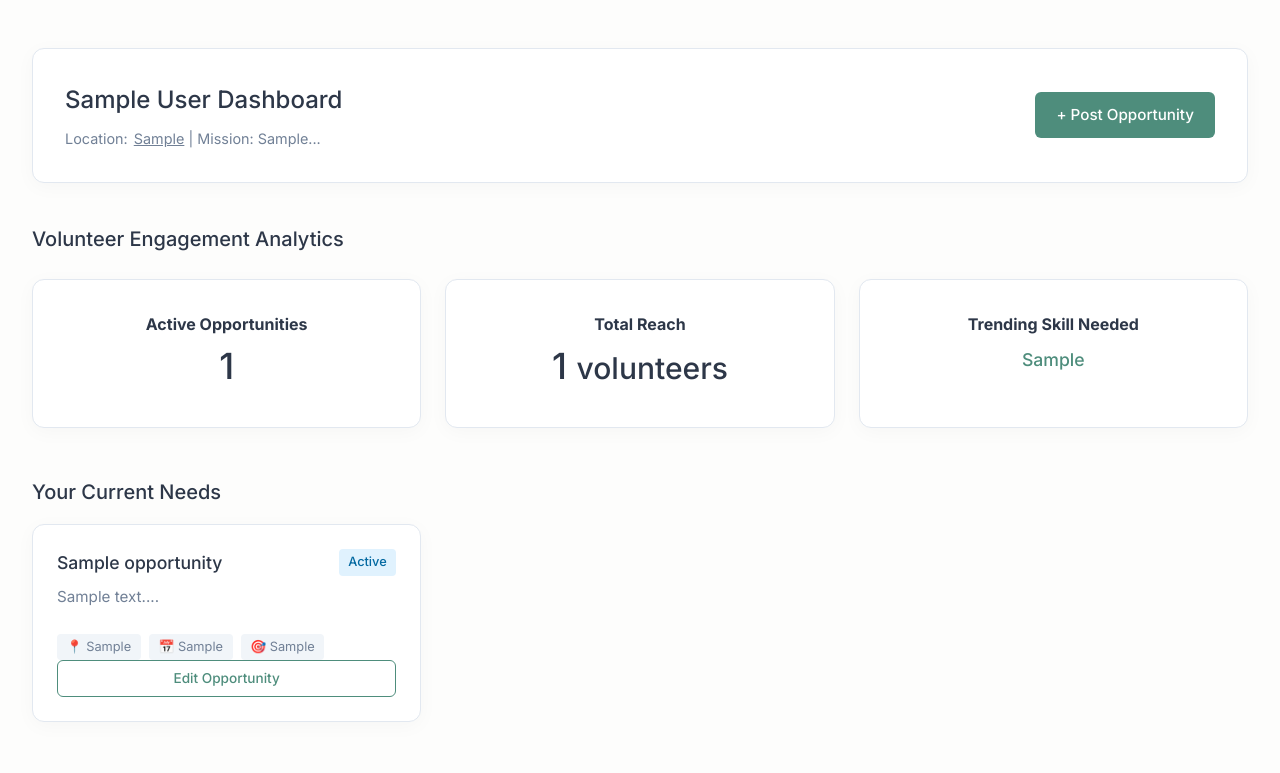
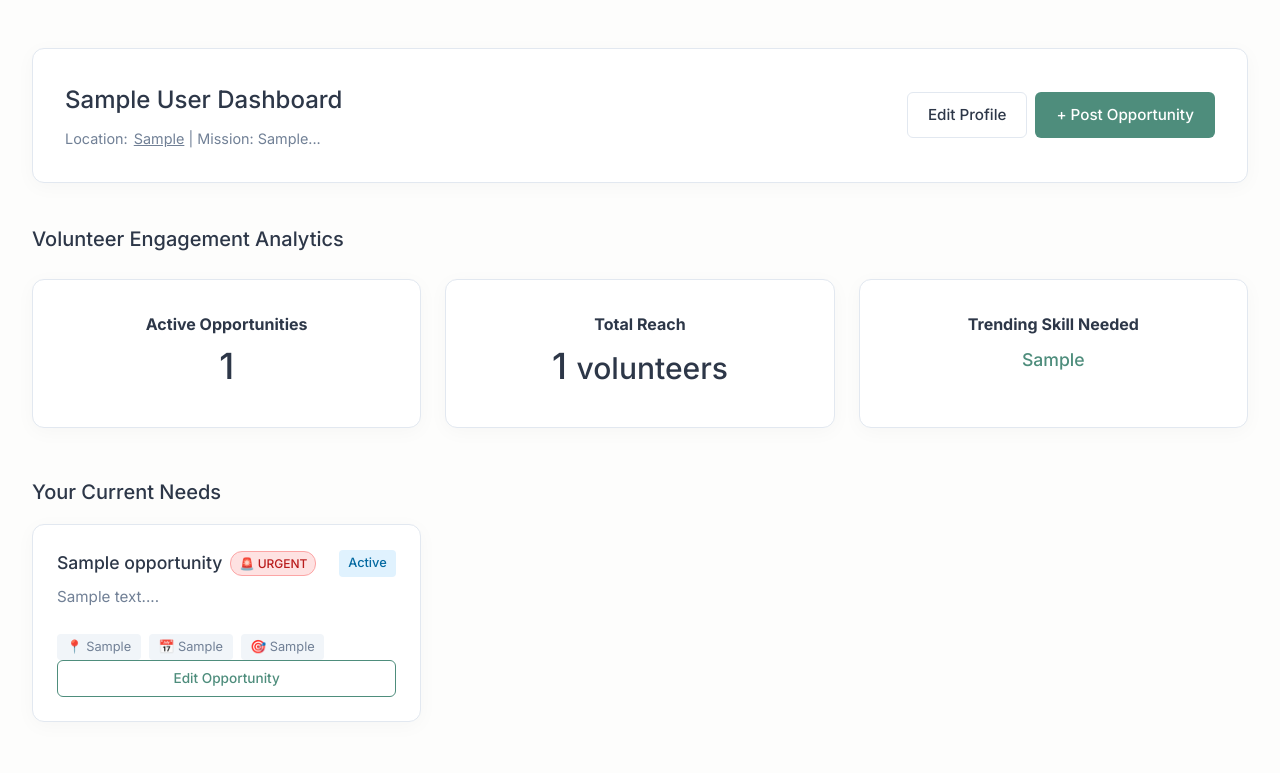
Before and after one commit to Himnishchauhan/KindLink, a Flask app: template templates/ngo_dashboard.html in a window 1280 px wide. Shown: the part 95-868 px from the top of the page. Run offline with Flask 3, Linux system fonts and the light colour scheme; tables that the repository leaves empty hold one stand-in row (values such as "Sample post"); the template is opened without the code that fills it: values that come from a table or form of the project are taken from there, most other values are stand-ins (such as "Sample title", 1, 10 or a date in 2020); some libraries are stand-ins or nearby versions.

Commit message:
feat: complete urgency, API hooks, and navigation layouts

```diff
--- a/alter_db.py
+++ b/alter_db.py
@@ -9,9 +9,9 @@ if not os.path.exists(db_path):
 conn = sqlite3.connect(db_path)
 cursor = conn.cursor()
 try:
-    cursor.execute("ALTER TABLE application ADD COLUMN status VARCHAR(20) DEFAULT 'pending'")
+    cursor.execute("ALTER TABLE opportunity ADD COLUMN is_urgent BOOLEAN DEFAULT 0")
     conn.commit()
-    print("Added status column successfully.")
+    print("Added is_urgent column successfully.")
 except Exception as e:
     print("Error:", e)
 finally:
--- a/app.py
+++ b/app.py
@@ -42,6 +42,7 @@ class Opportunity(db.Model):
     skills_required = db.Column(db.String(255), default='')
     duration = db.Column(db.String(100), default='')
     location = db.Column(db.String(100), default='Local')
+    is_urgent = db.Column(db.Boolean, default=False)
     created_at = db.Column(db.DateTime, default=datetime.utcnow)
 
     ngo = db.relationship('User', backref=db.backref('opportunities', lazy=True))
@@ -150,6 +151,12 @@ def volunteer_dashboard():
         overlap = set(user_skills).intersection(set(opp_skills))
         score = len(overlap)
 
+        # Boost for urgent opportunities
+        if opp.is_urgent:
+            score += 2 # slight base boost for urgency
+            if user.is_available_now:
+                score += 5 # massive prioritized boost for available volunteers
+
         matches.append({'opportunity': opp, 'score': score})
 
     # Sort by score desc
@@ -176,6 +183,9 @@ def ngo_dashboard():
         o_skills = [s.strip().lower() for s in app_rec.opportunity.skills_required.split(',')] if app_rec.opportunity.skills_required else []
         app_rec.match_percent = len(set(u_skills).intersection(set(o_skills))) * 15 + 50
 
+    # Prioritize available volunteers (especially for urgent opps)
+    applications.sort(key=lambda a: (a.is_available_now and a.opportunity.is_urgent, a.is_available_now, a.match_percent), reverse=True)
+
     # Calculate trending skill (most requested globally)
     all_opps_platform = Opportunity.query.all()
     skill_counts = {}
@@ -200,6 +210,7 @@ def new_opportunity():
         skills_required = request.form.get('skills_required')
         duration = request.form.get('duration')
         location = request.form.get('location')
+        is_urgent = True if request.form.get('is_urgent') == 'on' else False
 
         opp = Opportunity(
             ngo_id=user.id,
@@ -207,7 +218,8 @@ def new_opportunity():
             description=description,
             skills_required=skills_required,
             duration=duration,
-            location=location
+            location=location,
+            is_urgent=is_urgent
         )
         db.session.add(opp)
         db.session.commit()
@@ -233,6 +245,7 @@ def edit_opportunity(opp_id):
         opp.skills_required = request.form.get('skills_required')
         opp.duration = request.form.get('duration')
         opp.location = request.form.get('location')
+        opp.is_urgent = True if request.form.get('is_urgent') == 'on' else False
 
         db.session.commit()
         flash('Opportunity updated successfully!', 'success')
--- a/templates/base.html
+++ b/templates/base.html
@@ -19,7 +19,6 @@
                     {% if session.get('role') == 'volunteer' %}
                         <a href="{{ url_for('make_application') }}" class="nav-link">Make An Application</a>
                     {% endif %}
-                    <a href="{{ url_for('edit_profile') }}" class="nav-link">Edit Profile</a>
                     <a href="{{ url_for('logout') }}" class="btn btn-outline">Logout</a>
                 {% else %}
                     <a href="{{ url_for('login') }}" class="nav-link">Login</a>
--- a/templates/edit_opportunity.html
+++ b/templates/edit_opportunity.html
@@ -36,6 +36,11 @@
                 <input type="text" id="location" name="location" class="form-control" value="{{ opp.location }}">
             </div>
 
+            <div class="form-group" style="display: flex; align-items: center; gap: 0.5rem; margin-top: 1rem; margin-bottom: 2rem;">
+                <input type="checkbox" id="is_urgent" name="is_urgent" style="width: 20px; height: 20px;" {% if opp.is_urgent %}checked{% endif %}>
+                <label for="is_urgent" style="margin: 0; font-weight: 600; color: #dc2626;">🚨 Mark as Urgent Need (Prioritizes Ready Volunteers)</label>
+            </div>
+
             <button type="submit" class="btn btn-primary btn-block">Update Opportunity</button>
         </form>
     </div>
--- a/templates/new_opportunity.html
+++ b/templates/new_opportunity.html
@@ -32,6 +32,11 @@
                 <input type="text" id="location" name="location" class="form-control" placeholder="e.g. Bangalore, India or Remote">
             </div>
 
+            <div class="form-group" style="display: flex; align-items: center; gap: 0.5rem; margin-top: 1rem; margin-bottom: 2rem;">
+                <input type="checkbox" id="is_urgent" name="is_urgent" style="width: 20px; height: 20px;">
+                <label for="is_urgent" style="margin: 0; font-weight: 600; color: #dc2626;">🚨 Mark as Urgent Need (Prioritizes Ready Volunteers)</label>
+            </div>
+
             <button type="submit" class="btn btn-primary btn-block">Post Opportunity</button>
         </form>
         <p class="auth-footer"><a href="{{ url_for('ngo_dashboard') }}">Back to Dashboard</a>.</p>
--- a/templates/ngo_dashboard.html
+++ b/templates/ngo_dashboard.html
@@ -7,7 +7,8 @@
             <h2>{{ user.name }} Dashboard</h2>
             <p class="profile-meta">Location: <a href="https://www.google.com/maps/search/?api=1&query={{ user.location | urlencode }}+India" target="_blank" style="color: inherit; text-decoration: underline;"><i class="fa fa-map-marker" aria-hidden="true" style="margin-right:2px;"></i>{{ user.location }}</a> | Mission: {{ user.mission[:100] }}...</p>
         </div>
-        <div class="action-buttons">
+        <div class="action-buttons" style="display: flex; gap: 0.5rem; align-items: center;">
+            <a href="{{ url_for('edit_profile') }}" class="btn btn-secondary">Edit Profile</a>
             <a href="{{ url_for('new_opportunity') }}" class="btn btn-primary">+ Post Opportunity</a>
         </div>
     </div>
@@ -38,8 +39,13 @@
             {% if opps %}
             {% for opp in opps %}
             <div class="match-card glass-card hover-lift">
-                <div class="match-header">
-                    <h4>{{ opp.title }}</h4>
+                <div class="match-header" style="align-items: center;">
+                    <h4 style="display:flex; align-items:center; gap:0.5rem; flex-wrap:wrap;">
+                        {{ opp.title }}
+                        {% if opp.is_urgent %}
+                        <span style="font-size:0.75rem; background:#fee2e2; color:#b91c1c; padding:2px 8px; border-radius:12px; white-space:nowrap; border:1px solid #fca5a5;">🚨 URGENT</span>
+                        {% endif %}
+                    </h4>
                     <span class="status active">Active</span>
                 </div>
                 <p class="match-desc">{{ opp.description[:100] }}...</p>
```
Also changed, not shown: templates/volunteer_dashboard.html (+11 -2 lines).
